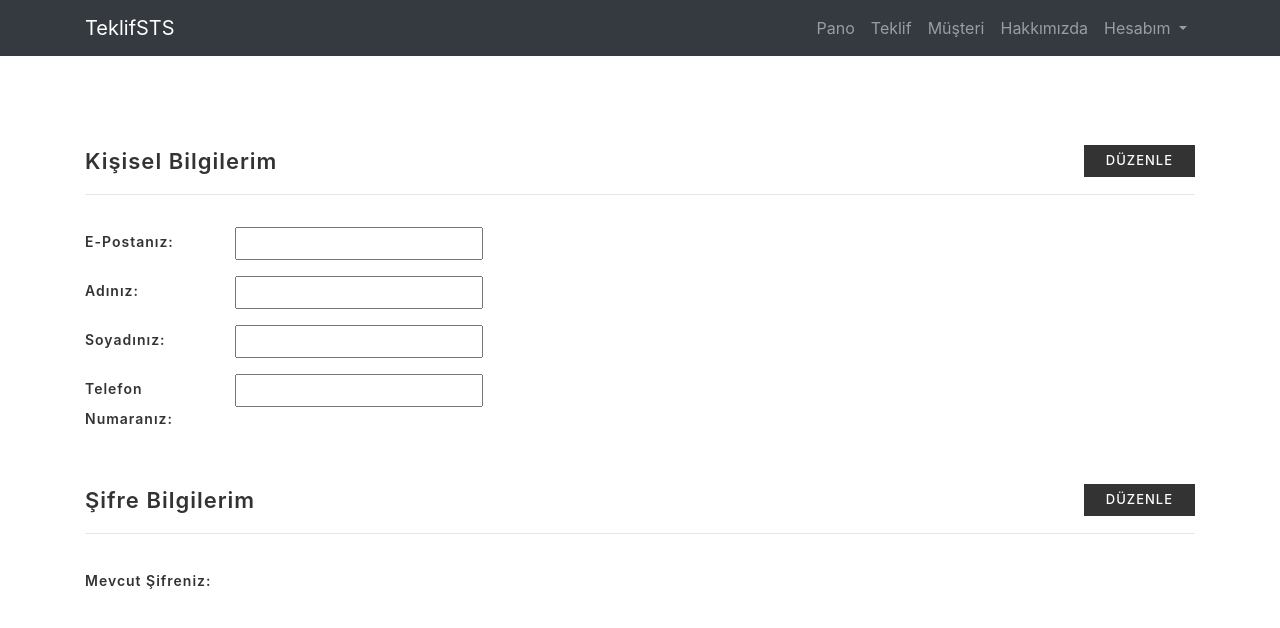
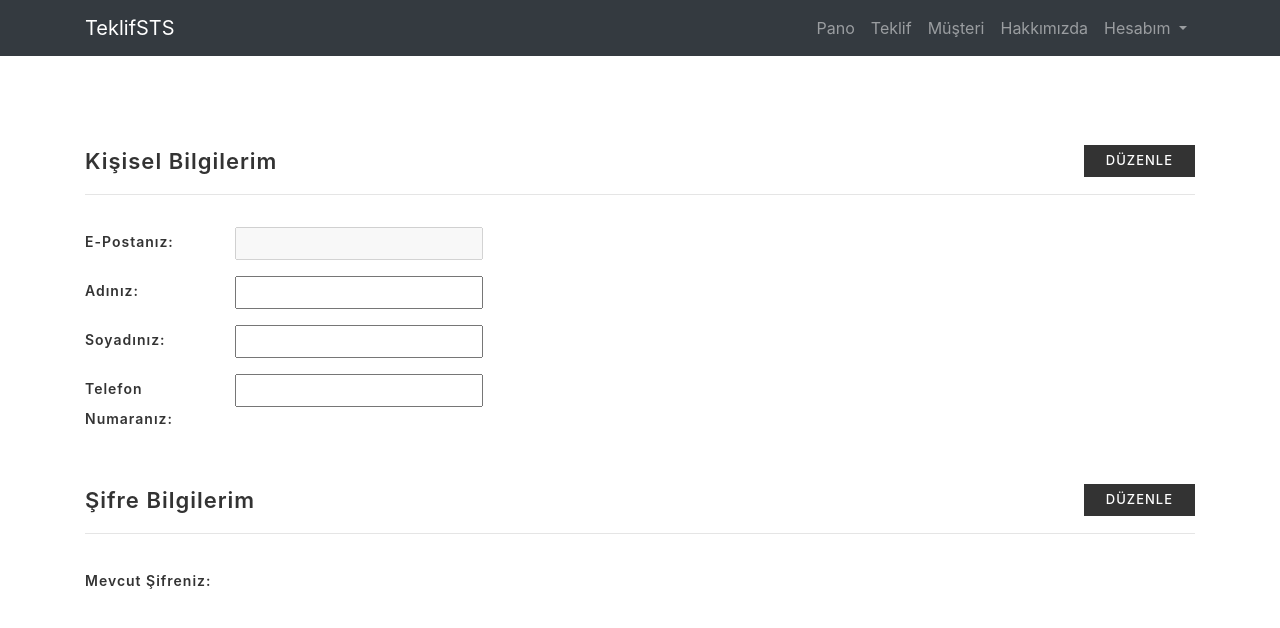
Before and after one commit to tolgagnydnn/teklifsts, a Vue app in the folder web/: page /profile in a window 1280 px wide. Shown: the top 628 px of the page. Built offline with nearby package versions, Linux system fonts and the light colour scheme.

Commit message:
Eposta inputu disable hale getirildi.

```diff
--- a/web/src/components/Profile.vue
+++ b/web/src/components/Profile.vue
@@ -11,7 +11,7 @@
         <div class="profile__info">
           <span class="profile__itemtitle">E-Postanız:</span>
           <span class="profile__itemcontent">
-            <input type="text" v-model="getActiveUser.email">
+            <input type="text" :disabled="disabled" v-model="getActiveUser.email">
           </span>
         </div>
         <div class="profile__info">
@@ -61,6 +61,7 @@ export default {
   name: 'Profil',
   data() {
     return {
+      disabled:true,
       profile: {
         id: null,
         email: null,
```
